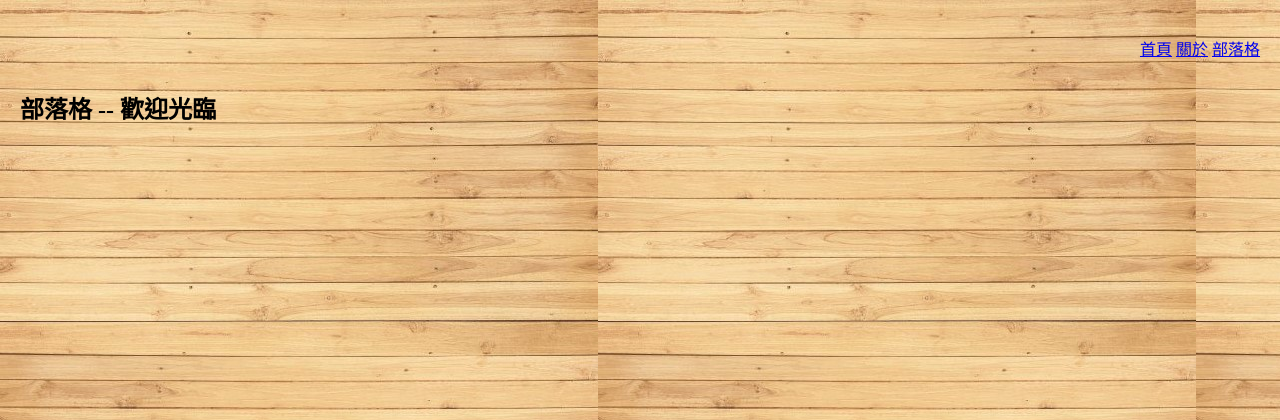
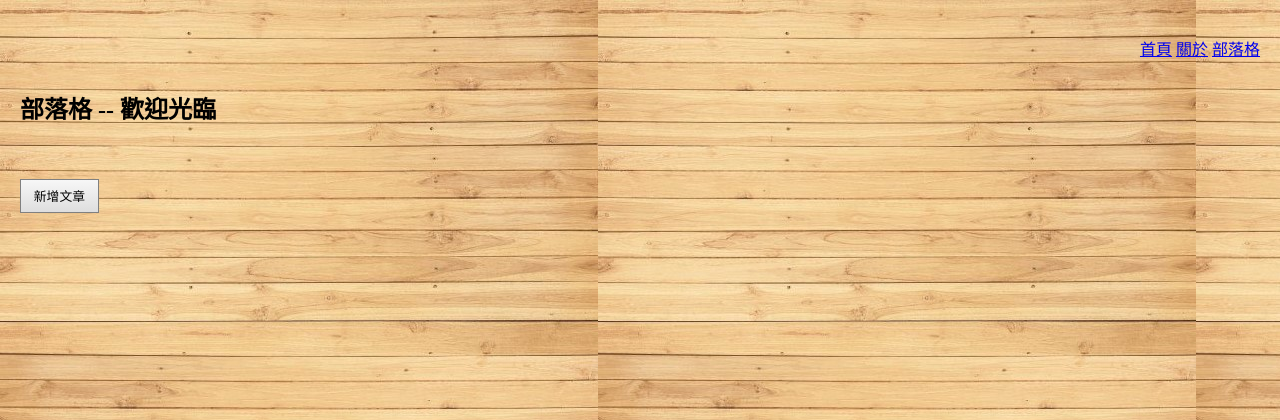
Before and after one commit to hles61701/django, a Django app: template mysite/article/templates/article/article.html in a window 1280 px wide. Shown: the top 420 px of the page. Run offline with Django 3.2, Linux system fonts and the light colour scheme; the template is opened without the code that fills it, so the values that code supplies are empty.

Commit message:
新增文章的Button

```diff
--- a/mysite/article/templates/article/article.html
+++ b/mysite/article/templates/article/article.html
@@ -10,6 +10,8 @@
 
 {% block content %}
 <br>
+<p><a class="btn" href="{% url 'article:articleCreate' %}">新增文章</a>
+</p>
 <!-- {% for article in articles %}
     <h3>{{ article.title }}</h3>
     <p>發表時間：{{ article.pubDateTime|date:'Y-m-d H:i' }}</p>
--- a/mysite/article/urls.py
+++ b/mysite/article/urls.py
@@ -4,5 +4,7 @@ from article import views
 app_name = 'article'
 urlpatterns = [
     path('', views.article, name='article'),
+    path('articleCreate/', views.articleCreate, name='articleCreate')
+
 
 ]
--- a/mysite/main/static/main/css/main.css
+++ b/mysite/main/static/main/css/main.css
@@ -19,3 +19,16 @@ ul#menu {
 ul#menu li {
     display: inline-block;
 }
+
+
+/* Butten */
+.btn{
+    display: inline-block;
+    color: black;
+    font-size: 0.8em;
+    padding: 0.5em 1em;
+    text-decoration: none;
+    border: thin solid gray;
+    background: linear-gradient(#f7f7f7, #dedede);
+
+}
--- a/mysite/main/templates/main/base.html
+++ b/mysite/main/templates/main/base.html
@@ -6,7 +6,7 @@
     <link rel="stylesheet" href="{% static 'main/css/main.css' %}">
     <meta charset="UTF-8">
     <title>部落格</title>
-    {% block css %}{% endblock%}
+    {% block css %}{% endblock %}
 </head>
 
 <body>
```
Also changed, not shown: mysite/article/forms.py (added, +11 -0 lines), mysite/article/views.py (+13 -0 lines).
